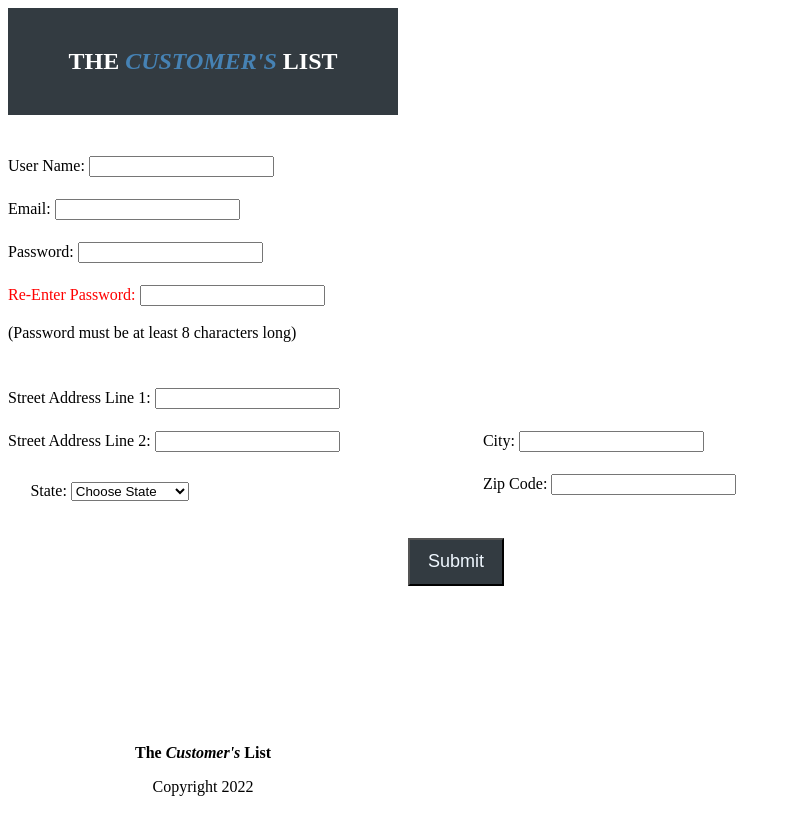
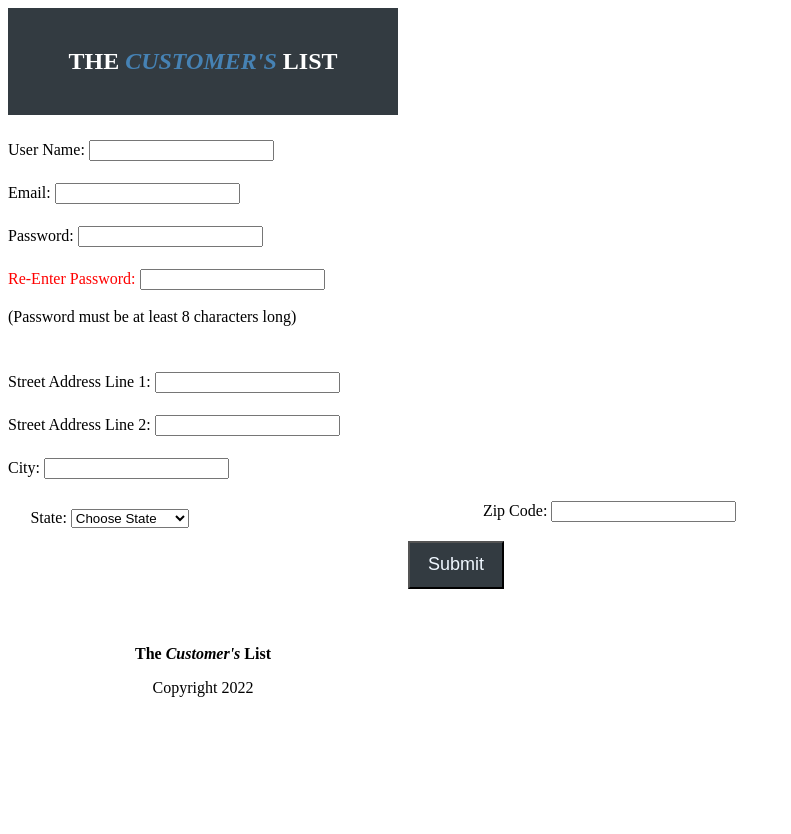
Before and after one commit to cdkrieg/CustomersList, a React (Create React App) app in the folder frontend/: page /register in a window 1280 px wide. Shown: the top 834 px of the page, without its empty margins (0-791 px from the left). Built offline with nearby package versions, Linux system fonts and the light colour scheme.

Commit message:
updated styling for profile page

```diff
--- a/frontend/src/App.css
+++ b/frontend/src/App.css
@@ -24,3 +24,6 @@
   margin-left: 15px;
 
 }
+.footer {
+  z-index: 1009;
+}
--- a/frontend/src/App.js
+++ b/frontend/src/App.js
@@ -33,7 +33,7 @@ function App() {
             <Route path="/profile" element={<ProfilePage />} />
         </Routes>
       </div>
-      <Footer />
+      <Footer className="footer" />
     </div>
   );
 }
--- a/frontend/src/components/Footer/Footer.css
+++ b/frontend/src/components/Footer/Footer.css
@@ -1,7 +1,7 @@
 
 .footer {
-position:absolute;
-top: 90vh;
+position:relative;
+top: auto;
 left:0;
 bottom:0;
 right:0;
--- a/frontend/src/pages/ProfilePage/ProfilePage.css
+++ b/frontend/src/pages/ProfilePage/ProfilePage.css
@@ -1,7 +1,7 @@
 .form{
     display: flex;
     flex-flow: wrap row;
-    margin-top: 2em;
+    margin-top: 1em;
     width: 70vw;
 }
 .form>*:nth-child(1), /* name */
@@ -10,7 +10,10 @@
 
 .form>*:nth-child(4),  /* state */
 .form>*:nth-child(7), /* password */
-.form>*:nth-child(8) /* passwordConfirm */ {
+.form>*:nth-child(8), /* passwordConfirm */
+.form>*:nth-child(9), /* passwordConfirm */
+.form>*:nth-child(10) /* passwordConfirm */
+{
     width: 100%;
 
 }
@@ -18,6 +21,7 @@
 .form>*:nth-child(5) /* city */
 {
     width: 47%;
+    margin-bottom: 1em;
 }
 .notValid {
     color: red;
@@ -27,11 +31,10 @@
 }
 .submitButton {
     display: flex;
-    margin-left: auto;
-    margin-right: auto;
     justify-content: center;
     align-items: center;
     position: relative;
+    margin: auto;
 }
 #submitButton{
     background-color: rgb(51, 59, 65);
@@ -42,3 +45,6 @@
 
 
 }
+.alert{
+    width: 100%;
+}
--- a/frontend/src/pages/ProfilePage/ProfilePage.js
+++ b/frontend/src/pages/ProfilePage/ProfilePage.js
@@ -1,6 +1,6 @@
 import React, { useState, useEffect, useContext } from "react";
 import AuthContext from "../../context/AuthContext";
-import { Form, Button } from "react-bootstrap";
+import { Form, Button, Alert } from "react-bootstrap";
 import stateArray from "../../components/StateList/StateList";
 import useCustomForm from "../../hooks/UseCustomForm";
 import "./ProfilePage.css";
@@ -89,15 +89,41 @@ const ProfilePage = () => {
         <Form.Control
           name='password'
           placeholder='Enter new password'
+          autoComplete="off"
           value={formData.password}
           onChange={handleInputChange}
         />
         <Form.Control
           name='passwordConfirm'
+          className={passwordValidation}
+          autoComplete='off'
           placeholder='Enter password to confirm'
           value={passwordConfirm}
           onChange={(e) => setPasswordConfirm(e.target.value)}
         />
+        <p>
+          {showPasswordAlert1 && (
+            <Alert
+            className="alert"
+              variant='danger'
+              onClose={() => setShowPasswordAlert1(false)}
+              dismissible>
+              <Alert.Heading>Passwords do not match!</Alert.Heading>
+            </Alert>
+          )}
+        </p>
+        <p>
+          {showPasswordAlert2 && (
+            <Alert
+            className="alert"
+              variant='danger'
+              onClose={() => setShowPasswordAlert2(false)}
+              dismissible>
+              <Alert.Heading>Password too short!</Alert.Heading>Passwords must
+              contain at least 8 characters.
+            </Alert>
+          )}
+        </p>
         <div className="submitButton">
         <Button
           id='submitButton'
--- a/frontend/src/pages/RegisterPage/RegisterPage.css
+++ b/frontend/src/pages/RegisterPage/RegisterPage.css
@@ -7,7 +7,6 @@ form{
     margin-right: 0.3em;
 }
 .form div{
-    margin-top: 1.5rem;
     width: 100%;
 
 }
```
